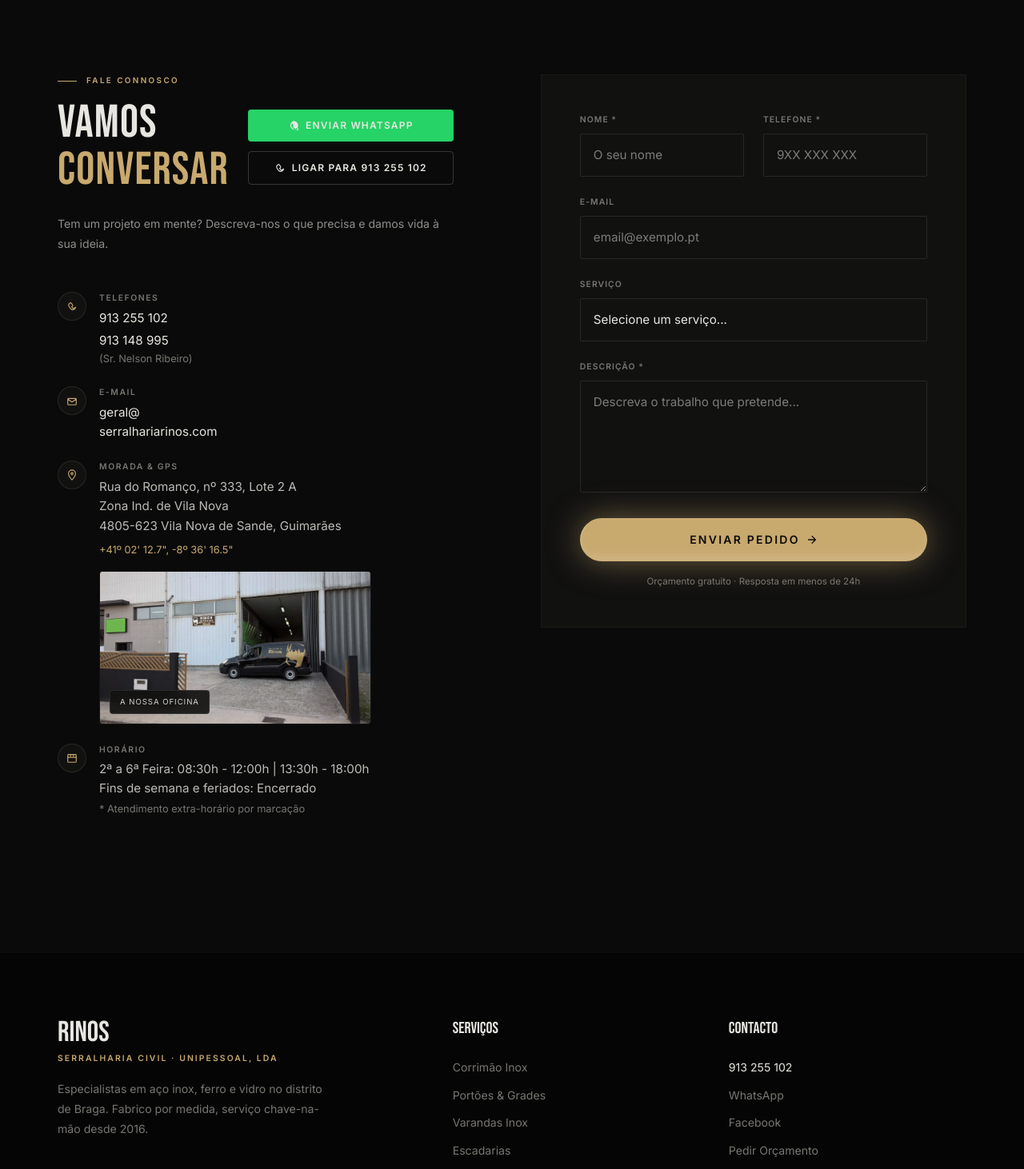
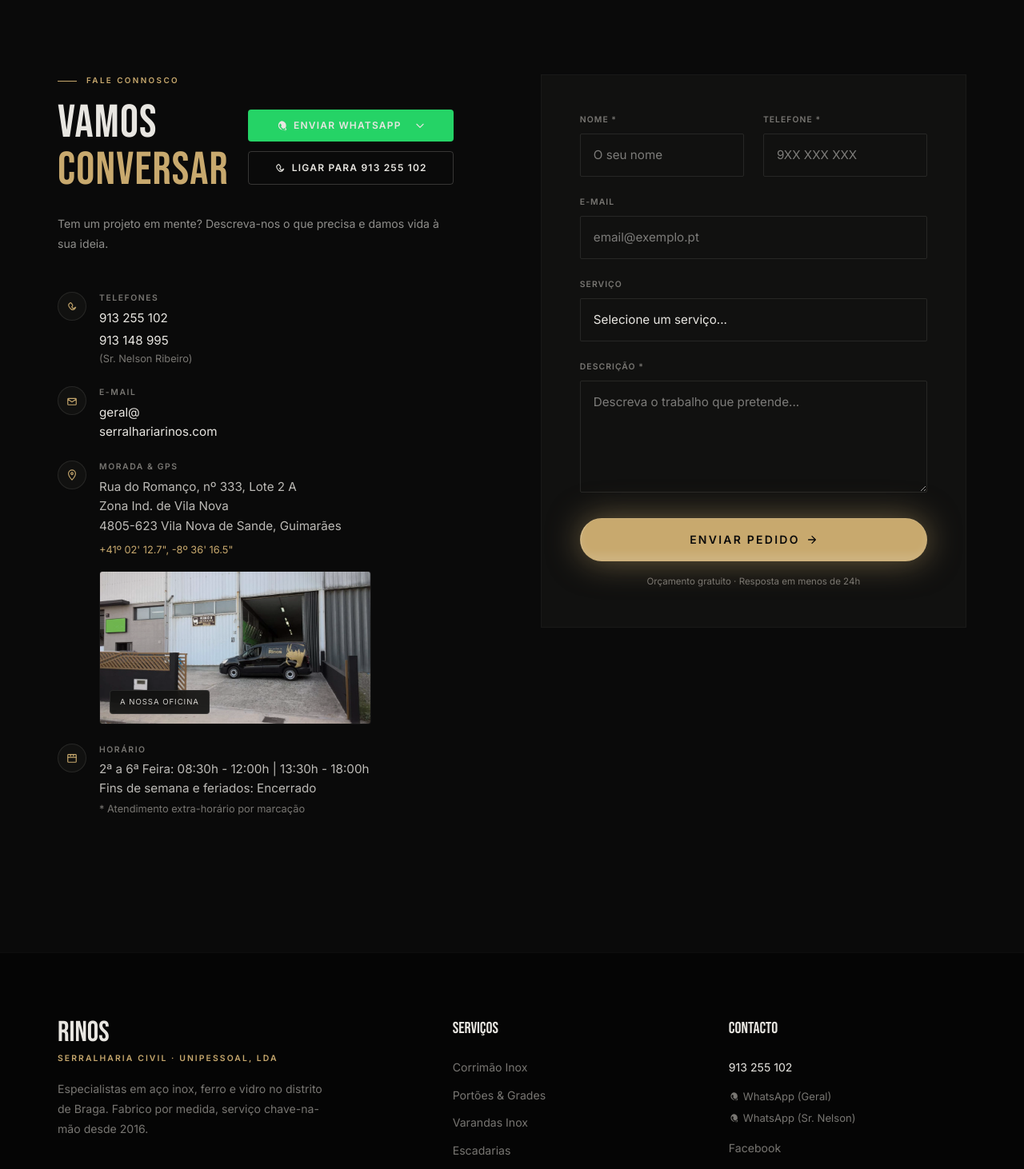
Before and after one commit to mendesrui19/Rino_Seralharia_Website, a React (Vite) app: page / in a window 1280 px wide. Shown: the part 6120-7582 px from the top of the page at 80% size. Built offline with nearby package versions, Linux system fonts and the light colour scheme.

Commit message:
Add dropdown to WhatsApp buttons to choose between numbers

```diff
--- a/src/components/sections/Contacto.tsx
+++ b/src/components/sections/Contacto.tsx
@@ -40,10 +40,23 @@ export function Contacto() {
             <div className="flex flex-col xl:flex-row xl:items-center justify-between gap-6 mb-6">
               <h2 className="section-h2 mb-0">Vamos<br/><span className="text-accent">Conversar</span></h2>
               <div className="flex flex-col sm:flex-row xl:flex-col gap-3 shrink-0">
-                <a href="https://wa.me/351913255102?text=Olá,%20gostaria%20de%20pedir%20um%20orçamento" target="_blank" className="btn btn-wa text-[0.8rem] py-2.5 px-5 flex items-center justify-center">
-                  <svg viewBox="0 0 16 16" fill="currentColor" className="w-[14px] h-[14px]"><path d="M8 1.5A6.5 6.5 0 0114.5 8c0 1.8-.73 3.44-1.9 4.63L14 15l-2.5-.87A6.5 6.5 0 118 1.5zm-1.5 4c-.27 0-.7.1-.93.36-.24.27-.9.88-.9 2.14s.92 2.48 1.05 2.65c.12.17 1.8 2.75 4.36 3.75 2.56 1.01 2.56.67 3.02.63.47-.04 1.5-.62 1.72-1.21.2-.6.2-1.1.14-1.21-.07-.1-.24-.17-.5-.3-.27-.13-1.57-.77-1.82-.86-.24-.09-.42-.14-.6.14-.17.27-.67.86-.82 1.03-.15.17-.3.2-.56.07-.27-.14-1.12-.41-2.14-1.31-.79-.7-1.32-1.57-1.47-1.83-.16-.27-.02-.42.1-.55.12-.12.27-.3.4-.45.14-.14.18-.25.27-.42.09-.17.05-.32-.02-.45-.07-.14-.6-1.44-.82-1.97-.22-.53-.44-.46-.6-.46z"/></svg>
-                  Enviar WhatsApp
-                </a>
+                <div className="relative group w-full sm:w-auto">
+                  <button className="btn btn-wa text-[0.8rem] py-2.5 px-5 flex items-center justify-center w-full">
+                    <svg viewBox="0 0 16 16" fill="currentColor" className="w-[14px] h-[14px]"><path d="M8 1.5A6.5 6.5 0 0114.5 8c0 1.8-.73 3.44-1.9 4.63L14 15l-2.5-.87A6.5 6.5 0 118 1.5zm-1.5 4c-.27 0-.7.1-.93.36-.24.27-.9.88-.9 2.14s.92 2.48 1.05 2.65c.12.17 1.8 2.75 4.36 3.75 2.56 1.01 2.56.67 3.02.63.47-.04 1.5-.62 1.72-1.21.2-.6.2-1.1.14-1.21-.07-.1-.24-.17-.5-.3-.27-.13-1.57-.77-1.82-.86-.24-.09-.42-.14-.6.14-.17.27-.67.86-.82 1.03-.15.17-.3.2-.56.07-.27-.14-1.12-.41-2.14-1.31-.79-.7-1.32-1.57-1.47-1.83-.16-.27-.02-.42.1-.55.12-.12.27-.3.4-.45.14-.14.18-.25.27-.42.09-.17.05-.32-.02-.45-.07-.14-.6-1.44-.82-1.97-.22-.53-.44-.46-.6-.46z"/></svg>
+                    Enviar WhatsApp
+                    <svg className="w-3 h-3 ml-2" fill="none" viewBox="0 0 24 24" stroke="currentColor"><path strokeLinecap="round" strokeLinejoin="round" strokeWidth={2} d="M19 9l-7 7-7-7" /></svg>
+                  </button>
+                  <div className="absolute top-full left-0 right-0 mt-2 bg-[#1a1a1a] border border-white/10 rounded-md shadow-2xl opacity-0 invisible group-hover:opacity-100 group-hover:visible transition-all duration-200 z-50 flex flex-col overflow-hidden">
+                    <a href="https://wa.me/351913255102?text=Olá,%20gostaria%20de%20pedir%20um%20orçamento" target="_blank" className="px-4 py-3 hover:bg-white/5 text-[0.8rem] flex justify-between items-center transition-colors">
+                      <span className="font-medium">Geral</span>
+                      <span className="text-dim text-[0.7rem]">913 255 102</span>
+                    </a>
+                    <a href="https://wa.me/351913148995?text=Olá,%20gostaria%20de%20pedir%20um%20orçamento" target="_blank" className="px-4 py-3 hover:bg-white/5 text-[0.8rem] flex justify-between items-center transition-colors border-t border-white/5">
+                      <span className="font-medium">Sr. Nelson</span>
+                      <span className="text-dim text-[0.7rem]">913 148 995</span>
+                    </a>
+                  </div>
+                </div>
                 <a href="tel:+351913255102" className="btn btn-ghost text-[0.8rem] py-2.5 px-5 bg-white/[0.02] border border-white/10 hover:border-accent/50 flex items-center justify-center">
                   <svg viewBox="0 0 16 16" fill="none" className="w-[14px] h-[14px]"><path d="M13.5 10.5c-.5-.5-2-.5-2.5 0l-.8.8c-1-.5-2-1.5-2.5-2.5l.8-.8c.5-.5.5-2 0-2.5L7 3.5c-.5-.5-1.5-.5-2 0L3.5 5C3 6 3.5 9 6 11.5S10 13 11 12.5l1.5-1.5c.5-.5.5-1.5 0-2z" stroke="currentColor" strokeWidth="1.3" strokeLinecap="round"/></svg>
                   Ligar para 913 255 102
--- a/src/components/sections/Footer.tsx
+++ b/src/components/sections/Footer.tsx
@@ -35,7 +35,10 @@ export function Footer() {
             <div className="font-display text-xl mb-6">Contacto</div>
             <div className="flex flex-col gap-3 text-[0.88rem] text-dim">
               <a href="tel:+351913255102" className="hover:text-accent transition-colors w-fit text-white">913 255 102</a>
-              <a href="https://wa.me/351913255102" target="_blank" className="hover:text-accent transition-colors w-fit">WhatsApp</a>
+              <div className="flex flex-col gap-1.5 mt-0.5 mb-1">
+                <a href="https://wa.me/351913255102" target="_blank" className="hover:text-accent transition-colors w-fit text-[0.82rem] flex items-center gap-1.5"><svg viewBox="0 0 16 16" fill="currentColor" className="w-3 h-3"><path d="M8 1.5A6.5 6.5 0 0114.5 8c0 1.8-.73 3.44-1.9 4.63L14 15l-2.5-.87A6.5 6.5 0 118 1.5zm-1.5 4c-.27 0-.7.1-.93.36-.24.27-.9.88-.9 2.14s.92 2.48 1.05 2.65c.12.17 1.8 2.75 4.36 3.75 2.56 1.01 2.56.67 3.02.63.47-.04 1.5-.62 1.72-1.21.2-.6.2-1.1.14-1.21-.07-.1-.24-.17-.5-.3-.27-.13-1.57-.77-1.82-.86-.24-.09-.42-.14-.6.14-.17.27-.67.86-.82 1.03-.15.17-.3.2-.56.07-.27-.14-1.12-.41-2.14-1.31-.79-.7-1.32-1.57-1.47-1.83-.16-.27-.02-.42.1-.55.12-.12.27-.3.4-.45.14-.14.18-.25.27-.42.09-.17.05-.32-.02-.45-.07-.14-.6-1.44-.82-1.97-.22-.53-.44-.46-.6-.46z"/></svg> WhatsApp (Geral)</a>
+                <a href="https://wa.me/351913148995" target="_blank" className="hover:text-accent transition-colors w-fit text-[0.82rem] flex items-center gap-1.5"><svg viewBox="0 0 16 16" fill="currentColor" className="w-3 h-3"><path d="M8 1.5A6.5 6.5 0 0114.5 8c0 1.8-.73 3.44-1.9 4.63L14 15l-2.5-.87A6.5 6.5 0 118 1.5zm-1.5 4c-.27 0-.7.1-.93.36-.24.27-.9.88-.9 2.14s.92 2.48 1.05 2.65c.12.17 1.8 2.75 4.36 3.75 2.56 1.01 2.56.67 3.02.63.47-.04 1.5-.62 1.72-1.21.2-.6.2-1.1.14-1.21-.07-.1-.24-.17-.5-.3-.27-.13-1.57-.77-1.82-.86-.24-.09-.42-.14-.6.14-.17.27-.67.86-.82 1.03-.15.17-.3.2-.56.07-.27-.14-1.12-.41-2.14-1.31-.79-.7-1.32-1.57-1.47-1.83-.16-.27-.02-.42.1-.55.12-.12.27-.3.4-.45.14-.14.18-.25.27-.42.09-.17.05-.32-.02-.45-.07-.14-.6-1.44-.82-1.97-.22-.53-.44-.46-.6-.46z"/></svg> WhatsApp (Sr. Nelson)</a>
+              </div>
               <a href="https://facebook.com/serralharia.rinos" target="_blank" className="hover:text-accent transition-colors w-fit">Facebook</a>
               <a href="#contacto" className="hover:text-accent transition-colors w-fit">Pedir Orçamento</a>
               <span className="text-[0.78rem] mt-1 block leading-[1.5]">Guimarães, Braga<br/>e região do Minho</span>
```
